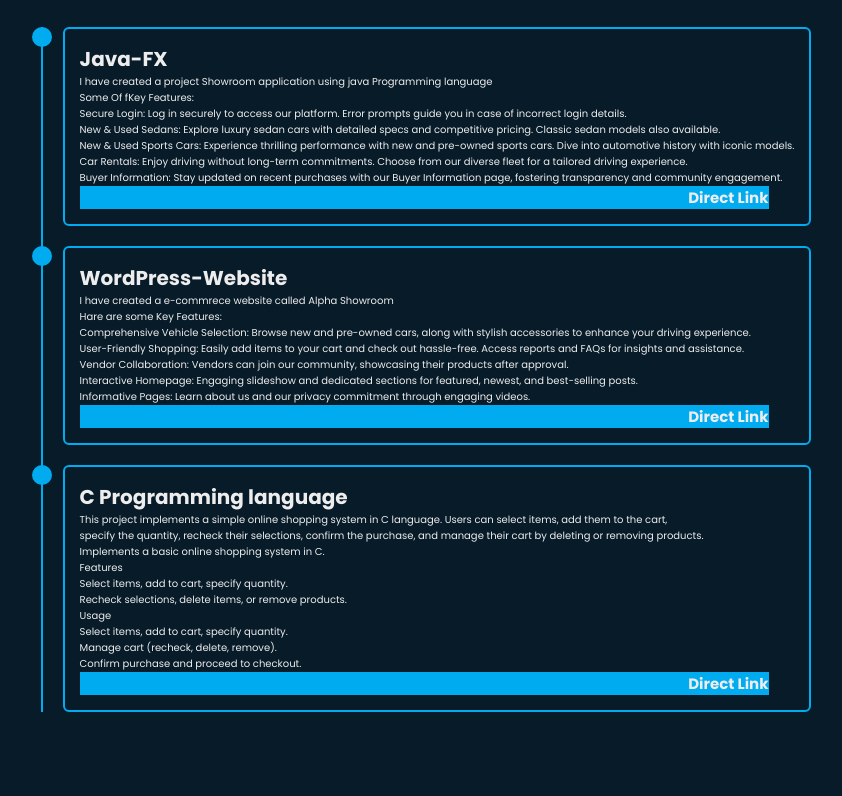
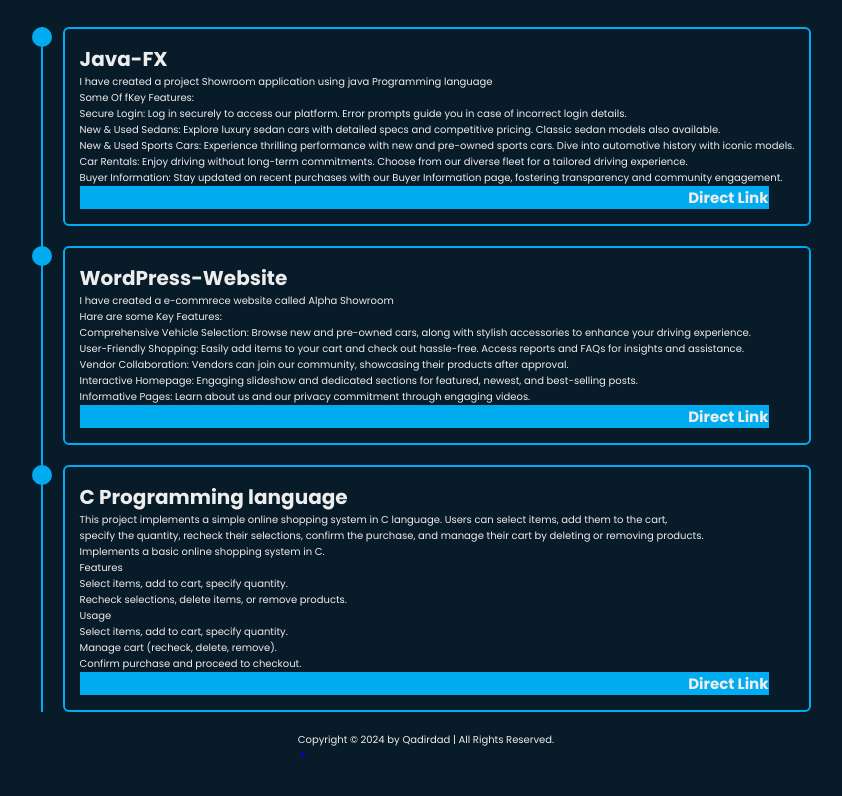
Before and after one commit to Qadirdad-Kazi/Qadirdad-Kazi.github.io, a plain HTML site: page index.html in a window 1280 px wide. Shown: the part 3434-4230 px from the top of the page, without its empty margins (214-1056 px from the left). Drawn offline with nearby package versions, Linux system fonts and the light colour scheme.

Commit message:
Update index.html
Footer added

```diff
--- a/index.html
+++ b/index.html
@@ -285,5 +285,15 @@
             </div>
         </div>
 
+        <!-- footer desing  -->
+        <footer class="footer" id="footer">
+            <div class="footer-txt" id="footer-txt">
+                <p>Copyright &copy; 2024 by Qadirdad | All Rights Reserved.</p>
+            </div>
+            <div class="footer-iconUp">
+                <a href="#"><i class='bx bx-up-arrow-alt'></i></a>
+            </div>
+        </footer>
+
 </body>
 </html>
```
